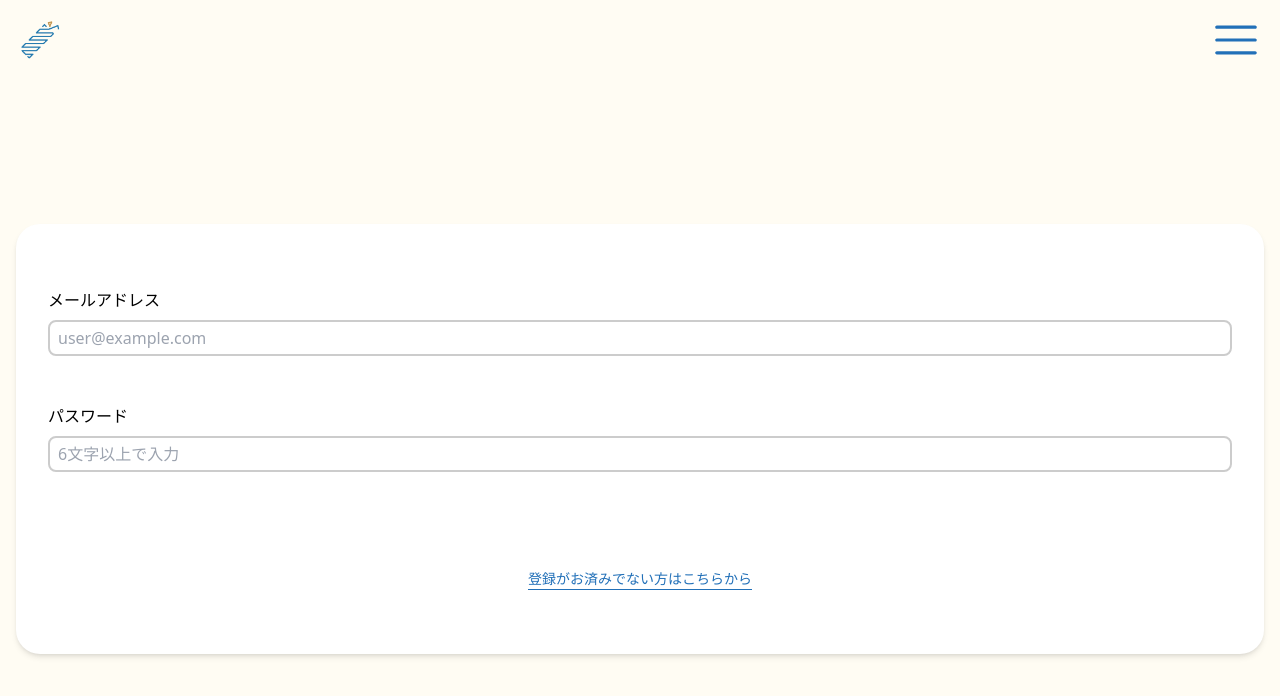
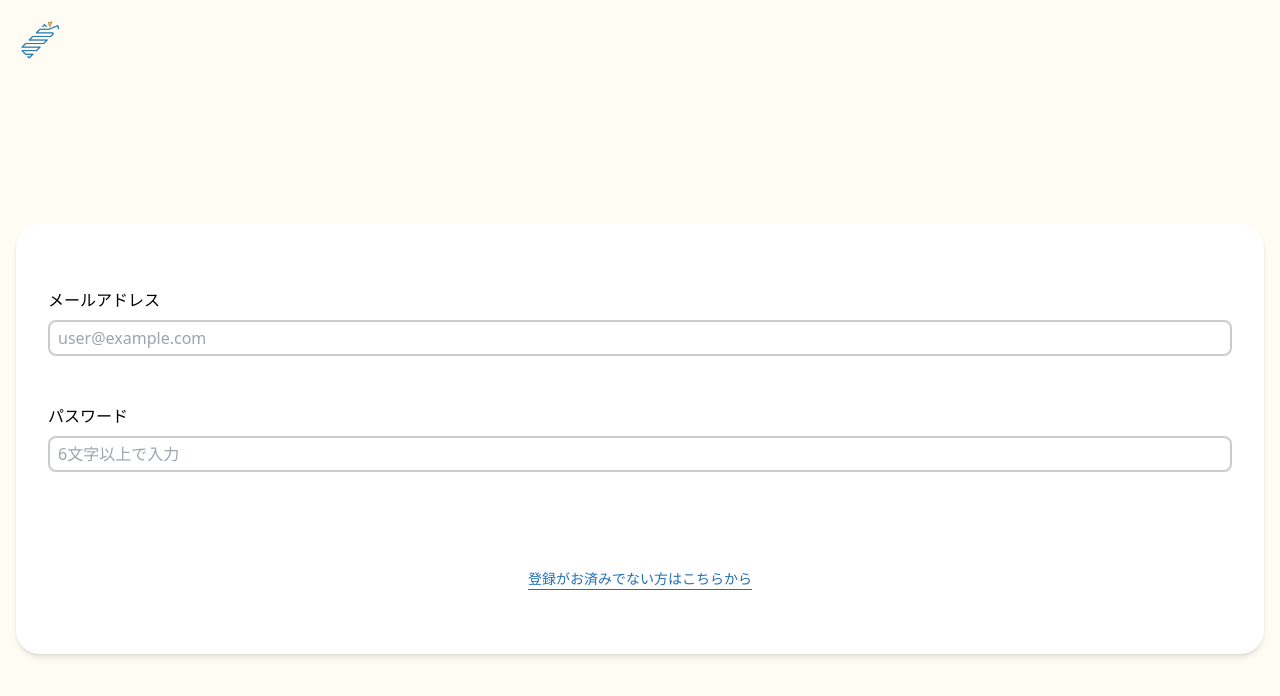
Before and after one commit to kattakke/frontend, a React (Vite) app: page /login in a window 1280 px wide. Shown: the top 696 px of the page. Built offline with nearby package versions, Linux system fonts and the light colour scheme; no server answers; what @aspida/fetch would draw is missing.

Commit message:
feat: hide menu while not authorized

```diff
--- a/src/components/AppHeader.tsx
+++ b/src/components/AppHeader.tsx
@@ -12,7 +12,7 @@ import { useAuth } from '../hooks/useAuth'
 
 const AppHeader: FC = () => {
   const [open, setOpen] = useState(false)
-  const { logout } = useAuth()
+  const { isAuth, logout } = useAuth()
   const navigate = useNavigate()
 
   const submitLogout = (): void => {
@@ -30,6 +30,8 @@ const AppHeader: FC = () => {
       <Link to="/home" className="p-2">
         <img src="/logo.png" alt="logo" className="h-10 w-10" />
       </Link>
+      {isAuth && (
+        <>
           {open ? (
             <div
               onClick={() => {
@@ -112,6 +114,8 @@ const AppHeader: FC = () => {
               }}
             />
           )}
+        </>
+      )}
     </div>
   )
 }
```
Lines whose indentation alone changed are shown as unchanged.
